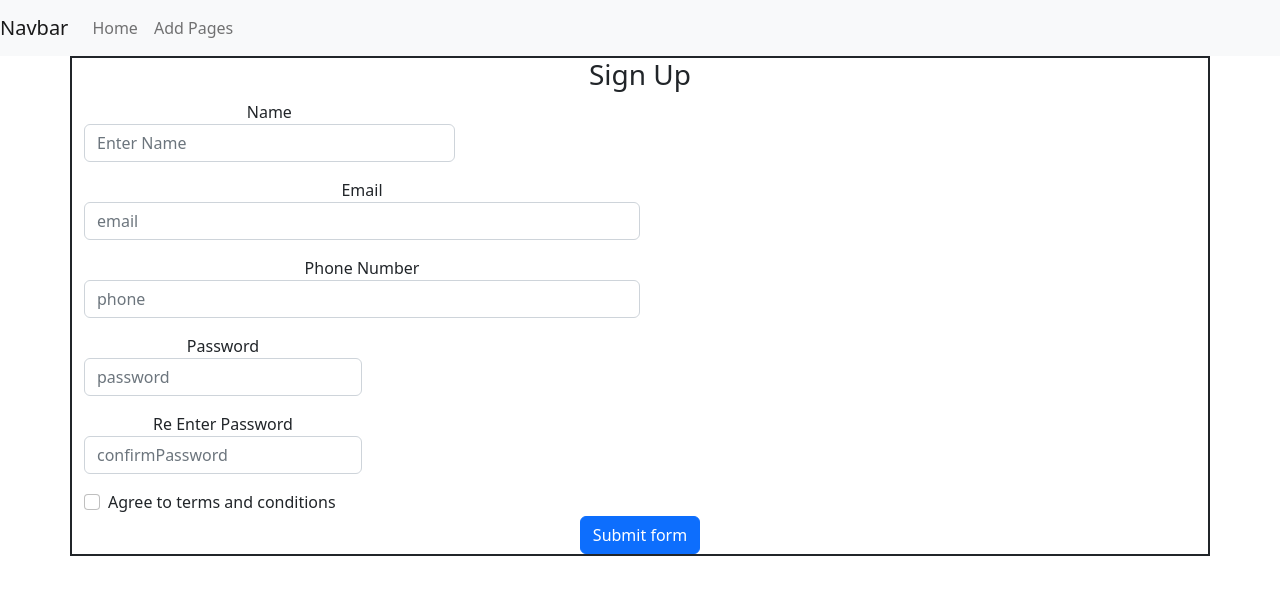
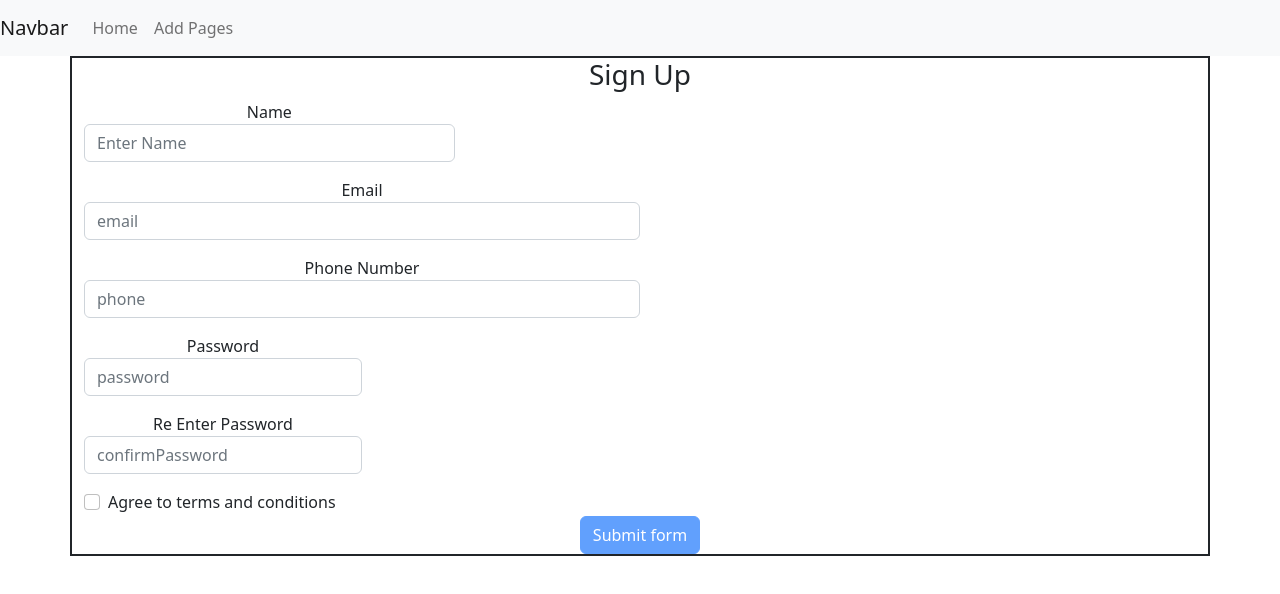
Before and after one commit to rhythm-chicmic/To-Do-App, an Angular app: page /signup in a window 1280 px wide. Shown: the top 594 px of the page. Built offline with nearby package versions, Linux system fonts and the light colour scheme.

Commit message:
minor commit

```diff
--- a/src/app/Authentication/sign-up/sign-up.component.html
+++ b/src/app/Authentication/sign-up/sign-up.component.html
@@ -57,6 +57,9 @@
       </label>
     </div>
   </div>
-  <button class="btn btn-primary" type="submit">Submit form</button>
+  <button class="btn btn-primary" [disabled]="SignupForm.invalid" type="submit">Submit form</button>
+  <span class="validations" *ngIf="submitted===true">
+    * All Fields are Required
+  </span>
 </form>
 </div>
--- a/src/app/Authentication/sign-up/sign-up.component.ts
+++ b/src/app/Authentication/sign-up/sign-up.component.ts
@@ -7,6 +7,7 @@ import { AuthserviceService } from '../authservice.service';
   styleUrls: ['./sign-up.component.css']
 })
 export class SignUpComponent {
+  submitted:boolean =false;
   SignupForm = new FormGroup({
     name: new FormControl('', [Validators.required,Validators.minLength(3)]),
     email: new FormControl('', [Validators.required, Validators.email, Validators.pattern('[a-z0-9._%+-]+@[a-z0-9.-]+.[a-z]{2,3}$')]),
@@ -24,10 +25,17 @@ export class SignUpComponent {
 
   OnSubmit() {
     console.log(this.SignupForm.value)
+    if(this.SignupForm.valid){
+
     this.service.PostSignUp(this.SignupForm.value).subscribe((res) => {
       console.log(res)
     });
   }
+  else {
+    this.submitted=true;
+  }
+
+}
 
 
 }
```
